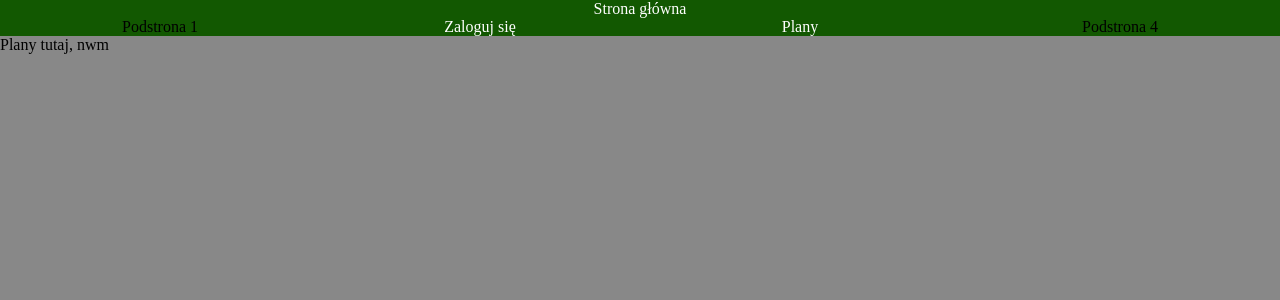
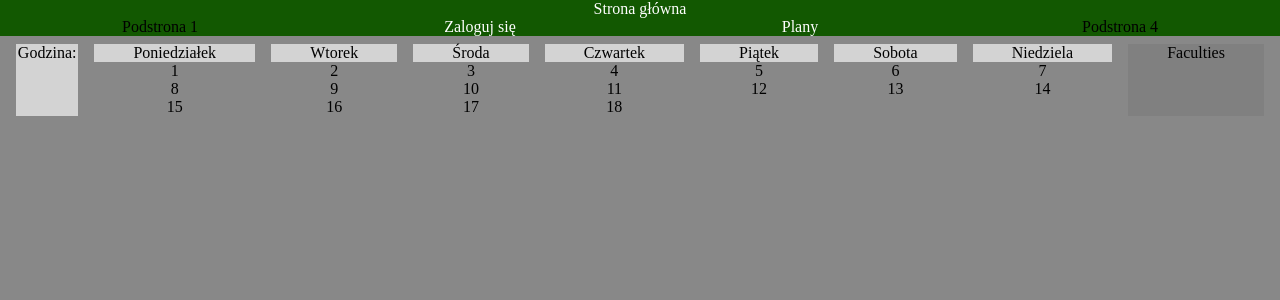
Before and after one commit to wasiluk-dev/planoramka, a React (Vite) app in the folder frontend/: page /plans in a window 1280 px wide. Shown: the top 300 px of the page. Built offline with nearby package versions, Linux system fonts and the light colour scheme; no server answers.

Commit message:
Working register button

```diff
--- /dev/null
+++ b/frontend/services/apiService.tsx
@@ -0,0 +1,86 @@
+const baseUrl :String = 'http://localhost:3000';
+const  myHeaders = new Headers();
+myHeaders.append('Content-Type', 'application/x-www-form-urlencoded');
+
+interface User{
+    _id:number;
+    username:string;
+    password:string;
+    type: number;
+    __v: number;
+}
+
+interface CreateUser{
+    username:string;
+    password:string;
+}
+
+interface CreateUserSecundo{
+    username:string;
+    password:string;
+    email:string;
+    name:string;
+    surname:string;
+}
+
+const apiService = {
+    //Test Api - userzy
+    getTestPerson: async (): Promise<User | null> => {
+        const response : Response = await fetch(baseUrl + '/users');
+        if (!response.ok) {
+            return null;
+        }
+
+        return await response.json();
+    },
+
+    createUser: async (registerdata: CreateUser): Promise<void> => {
+
+        const dane  :CreateUserSecundo = {
+            username:registerdata.username,
+            password:registerdata.password,
+            email:"email@gmail.com",
+            name:"name",
+            surname:"Surname"
+        }
+        const urlencoded = new URLSearchParams();
+        urlencoded.append("username", dane.username);
+        urlencoded.append("password", dane.password);
+
+        const requestOptions = {
+            method: "POST",
+            headers: myHeaders,
+            body: urlencoded,
+        };
+        //CZEMU TO TERAZ DZIAŁA
+        fetch("http://localhost:3000/users", requestOptions)
+            .then((response) => {
+                console.log(response)
+                response.text()
+            })
+            // .then((result) => {
+            //     console.log(result)
+            // })
+            .catch((error) => {
+                console.log(error)
+            });
+
+        // const response = await fetch(baseUrl + '/users', {
+        //     method: 'POST',
+        //     headers: myHeaders,
+        //     body: formBody,
+        //     redirect: 'follow'
+        // });
+        //
+        // if (!response.ok) {
+        //     //NIE UDAŁO SIĘ UTWORZYĆ KONTA
+        //     console.error('Failed to create user:', await response.text());
+        //     return false;
+        // }else{
+        //     //UŻYTKOWNIK POPRAWNIE UTWORZYŁ KONTO
+        //     return true;
+        // }
+
+    }
+}
+export default  apiService;
--- a/frontend/src/Login/Login.tsx
+++ b/frontend/src/Login/Login.tsx
@@ -1,7 +1,36 @@
-import React from "react";
+import React, {useEffect, useState} from "react";
+import {create} from "node:domain";
+import apiService from "../../services/apiService.tsx";
+
+interface CreateUser{
+    username:string;
+    password:string;
+}
 
 const Login: React.FC = () =>{
+
+
+    useEffect(() => {
+        const button = document.getElementById('registerButton');
+        const handleClick = () => {
+            register();
+        };
+
+        button?.addEventListener('click', handleClick);
+
+        return () => {
+            button?.removeEventListener('click', handleClick);
+        };
+    }, []);
+
+
+
+
     let ulogin: string | null = null;
+    const [registerData, setRegisterData] = useState<CreateUser>({
+        username: "",
+        password: "",
+    });
     let pass: string | null = null;
 
     const login = () => {
@@ -17,18 +46,29 @@ const Login: React.FC = () =>{
         console.log(pass);
     }
 
-    const register = () =>{
+    const register = () => {
         const uloginElement = document.getElementById('login') as HTMLInputElement | null;
         const passElement = document.getElementById('pass') as HTMLInputElement | null;
-        //jeśli istnieje to weź wartość name i pass
-        if (uloginElement && uloginElement.value && passElement && passElement.value) {
-            ulogin= uloginElement.value;
-            pass= passElement.value;
+
+        if (uloginElement?.value && passElement?.value) {
+            const newRegisterData = {
+                username: uloginElement.value,
+                password: passElement.value,
+            };
+
+            setRegisterData(prevState => {
+                const updatedState = {
+                    ...prevState,
+                    ...newRegisterData,
+                };
+                apiService.createUser(updatedState);
+                return updatedState;
+            });
+        } else {
+            throw new Error("Błąd w rejestracji");
         }
-        console.log("Rejestracja:");
-        console.log(ulogin);
-        console.log(pass);
-    }
+    };
+
  return(
      <>
          <form>
@@ -44,7 +84,7 @@ const Login: React.FC = () =>{
              <input type="email" id="email" name="email"/>
          </form>
          <button name='login' onClick={login}>Zaloguj się</button>
-         <button name='register' onClick={register}>Zarejestruj się</button>
+         <button name='register' id="registerButton">Zarejestruj się</button>
      </>
  )
 }
--- /dev/null
+++ b/frontend/src/Plans/GridComponent.tsx
@@ -0,0 +1,22 @@
+import React from 'react';
+
+interface GridComponentProps {
+    rows: number;
+}
+
+const GridComponent: React.FC<GridComponentProps> = ({ rows }) => {
+    const totalItems = rows * 9;
+    const items = Array.from({ length: totalItems }, (_, index) => index + 1);
+
+    return (
+        <>
+            {items.map(item => (
+                <div key={item} className="grid-item">
+                    {item}
+                </div>
+            ))}
+        </>
+    );
+};
+
+export default GridComponent;
--- /dev/null
+++ b/frontend/src/Plans/PlanDay.tsx
@@ -0,0 +1,18 @@
+import React from "react";
+
+
+//zmienne, które przyjmuje ten komponent wraz z typami
+interface PlanDayProps {
+    day: string;
+    // children: ReactNode;
+}
+
+const PlanDay: React.FC<PlanDayProps> = ({day}) => {
+    return (
+        <div className="not-found">
+            <h1>{day}</h1>
+        </div>
+    );
+};
+
+export default PlanDay;
--- a/frontend/src/Plans/Plans.tsx
+++ b/frontend/src/Plans/Plans.tsx
@@ -1,10 +1,76 @@
-import React from "react";
+import React, {useState} from "react";
+import './plans.css'
+import PlanDay from "./PlanDay.tsx";
+import GridComponent from "./GridComponent.tsx";
+import apiService from "../../services/apiService.tsx";
+
+
+interface User{
+    _id:number;
+    username:string;
+    password:string;
+    type: number;
+    __v: number;
+}
 
 const Plans: React.FC = () =>{
+    const [userData, setUserData] = useState<User | undefined>(undefined);
+    const [state, setState] = useState<string>("Loading");
+    let hoursStart: Array<string>;
+    // let hoursEnd: Array<string>;
+    hoursStart = ['8:00', '8:45']
+    // hoursEnd = ['8:45', '9:30']
+    const createNet = (): void => {
+        let i:number = hoursStart.length;
+
+        console.log('Essa')
+    }
+createNet();
+
+    const getUserData = async () => {
+        try {
+            const fetchedUserData = await apiService.getTestPerson()
+            console.log(fetchedUserData)
+            return fetchedUserData;
+        } catch (error) {
+            // Handle error if needed
+            console.error("Error fetching user data", error);
+            return undefined;
+        }
+    };
+    getUserData();
     return(
-        <>
-            Plany tutaj, nwm
-        </>
+        <div className="plansGrid" id="plansGrid">
+            <div className="titleGrid time">
+                Godzina:
+            </div>
+            <div className="titleGrid day">
+                Poniedziałek
+            </div>
+            <div className="titleGrid day">
+                Wtorek
+            </div>
+            <div className="titleGrid day">
+                Środa
+            </div>
+            <div className="titleGrid day">
+                Czwartek
+            </div>
+            <div className="titleGrid day">
+                Piątek
+            </div>
+            <div className="titleGrid day">
+                Sobota
+            </div>
+            <div className="titleGrid day">
+                Niedziela
+            </div>
+            <div className="titleGrid faculty">
+                Faculties
+            </div>
+            {/*<p><PlanDay day='Test'/></p>*/}
+            <GridComponent rows={hoursStart.length}/>
+        </div>
     )
 }
 export default Plans;
--- /dev/null
+++ b/frontend/src/Plans/plans.css
@@ -0,0 +1,23 @@
+.plansGrid{
+    padding-top: 0.5em;
+    display: grid;
+    grid-template-columns: 5% auto auto auto auto auto auto auto auto;
+    text-align: center;
+    column-gap: 1em;
+    margin-left: 1em;
+    margin-right: 1em;
+}
+.titleGrid{
+    background-color: lightgray;
+}
+
+.faculty{
+    background-color: gray;
+    grid-column-start: 9;
+    grid-row-start: 1;
+    grid-row-end: 6;
+}
+.time{
+    grid-row-start: 1;
+    grid-row-end: 6;
+}
--- a/frontend/tsconfig.app.json
+++ b/frontend/tsconfig.app.json
@@ -1,6 +1,6 @@
 {
   "compilerOptions": {
-    "composite": true,
+//    "composite": true,
     "tsBuildInfoFile": "./node_modules/.tmp/tsconfig.app.tsbuildinfo",
     "target": "ES2020",
     "useDefineForClassFields": true,
```
